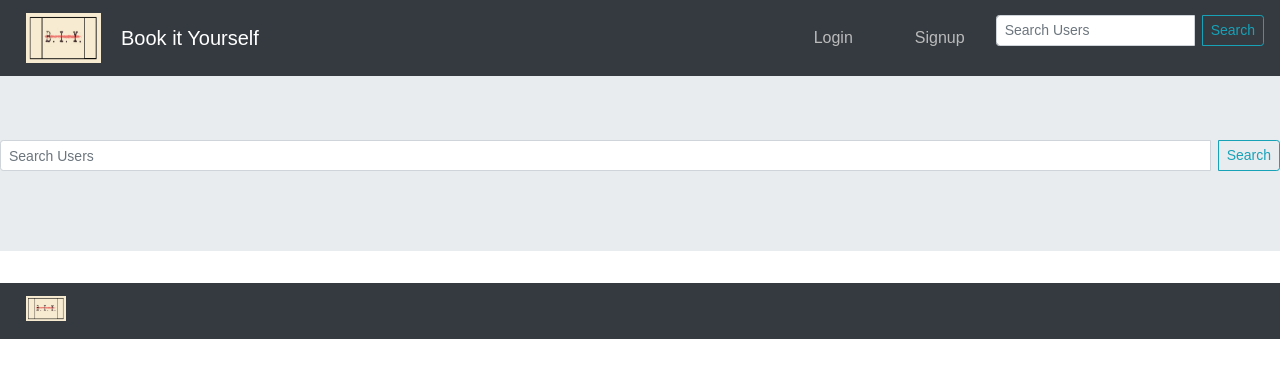
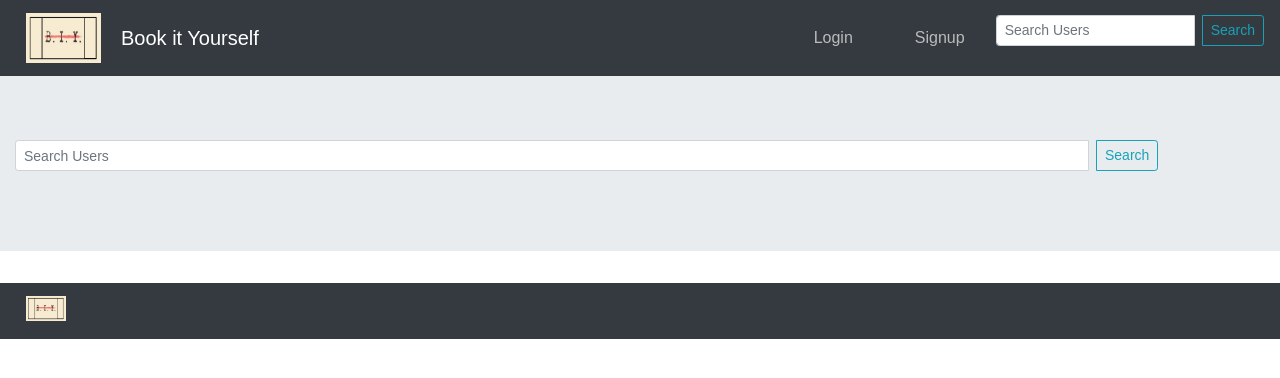
Before and after one commit to agtravis/book-it-yourself, a React (Create React App) app in the folder client/: page /mobilesearch in a window 1280 px wide. Shown: the top 378 px of the page. Built offline with nearby package versions, Linux system fonts and the light colour scheme; no server answers.

Commit message:
slight change to search input sizing

```diff
--- a/client/src/pages/MobileSearch.js
+++ b/client/src/pages/MobileSearch.js
@@ -1,5 +1,5 @@
 import React, { Component } from "react";
-import { Jumbotron } from "react-bootstrap";
+import { Jumbotron, Col } from "react-bootstrap";
 import Nav from "../components/Nav";
 import Search from "../components/Search";
 
@@ -9,9 +9,9 @@ class MobileSearch extends Component {
       <div>
         <Nav />
         <Jumbotron fluid>
-          <div className=" justify-content-end">
+          <Col xs={11} className="justify-content-center">
             <Search setSearchTerm={this.props.setSearchTerm} />
-          </div>
+          </Col>
         </Jumbotron>
       </div>
     );
```
